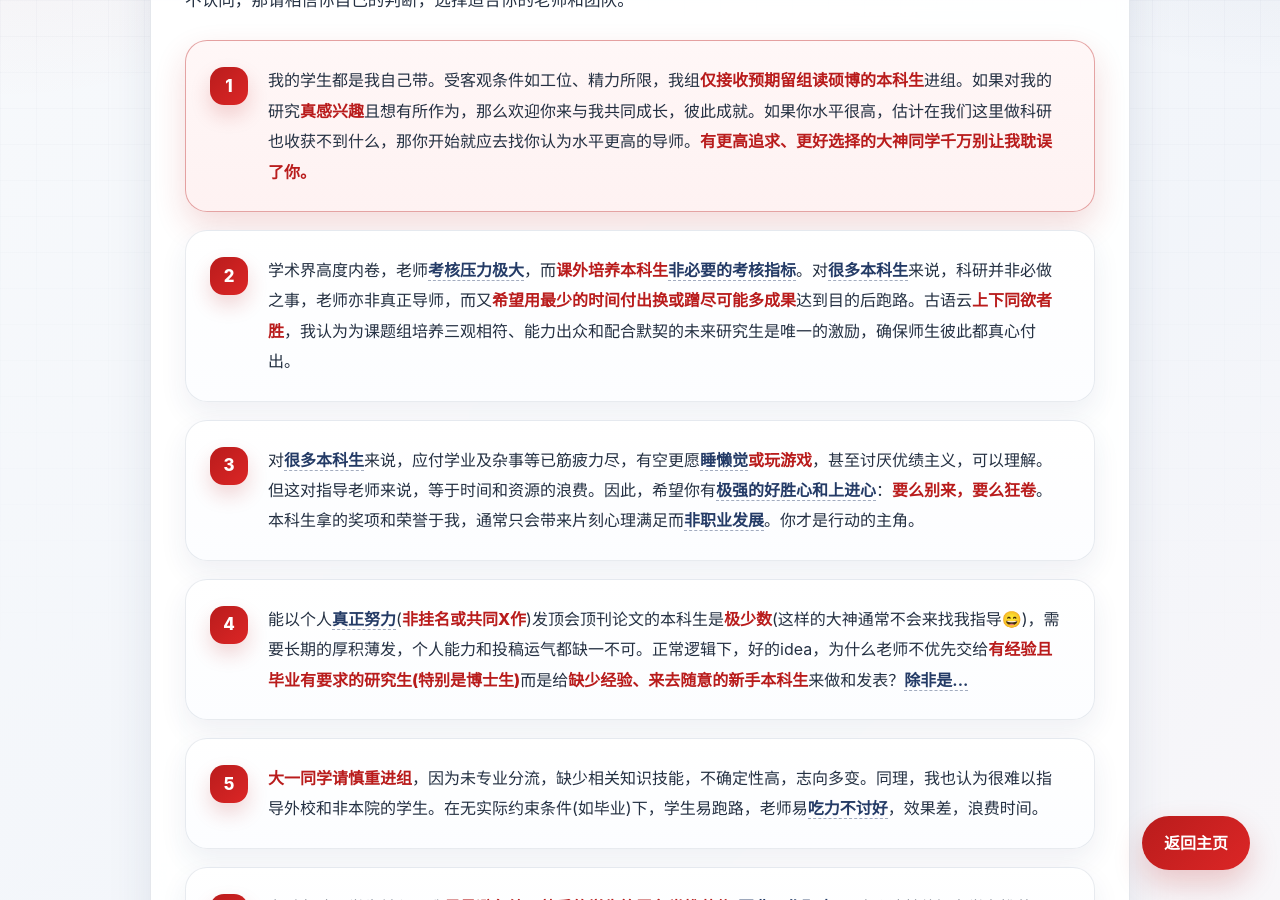
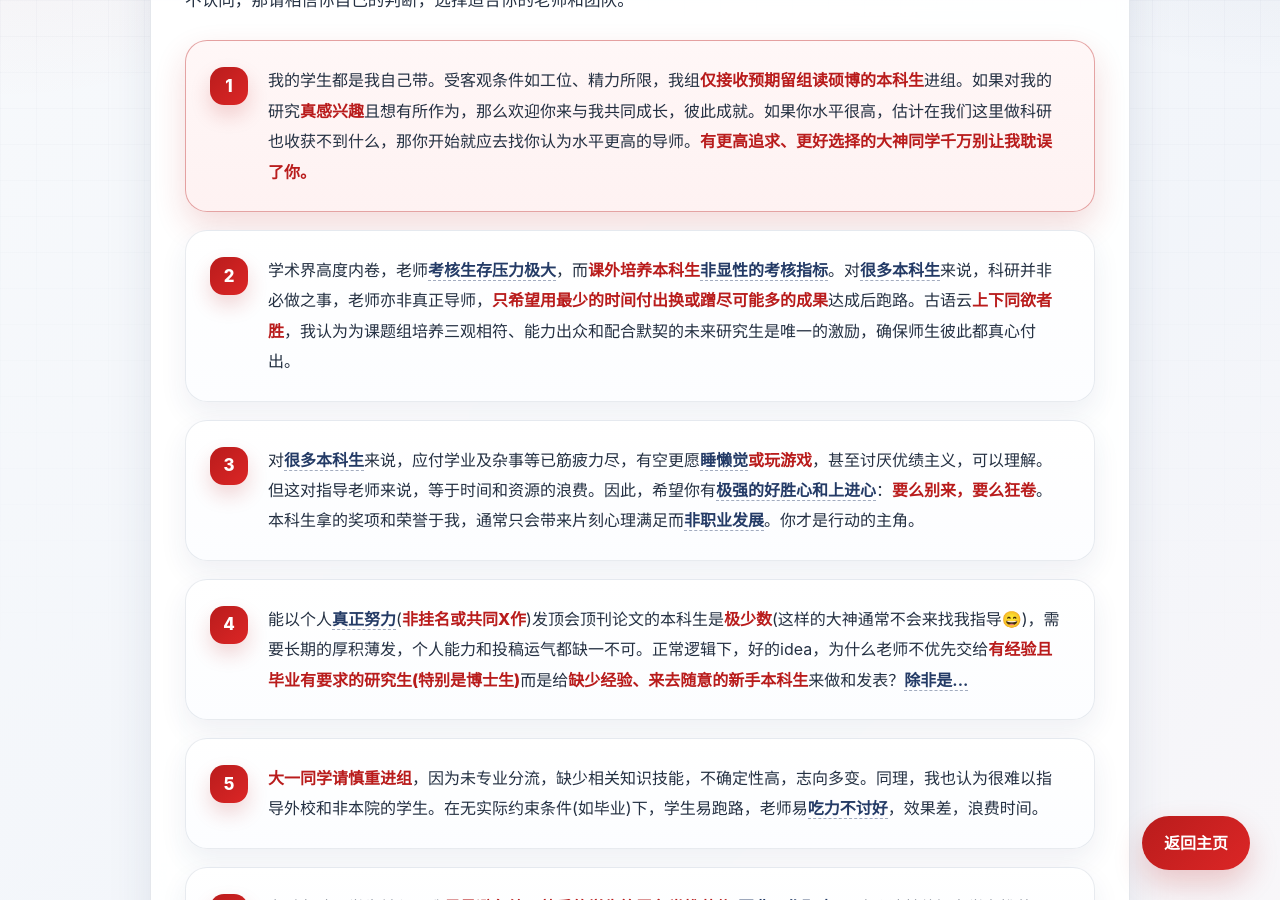
Before and after one commit to fangvv/Homepage, a Jekyll site: the page faq.html, which Jekyll copies as it is, in a window 1280 px wide and 900 px high, scrolled down 407 px. Built offline with Jekyll 4.4.1, drawn with Linux system fonts in a browser that asks for light colours; comment, search, counter and statistics services are not loaded.

Commit message:
Update faq.html

```diff
--- a/faq.html
+++ b/faq.html
@@ -50,12 +50,12 @@
                 <li class="li-priority">我的学生都是我自己带。受客观条件如工位、精力所限，我组<strong>仅接收预期留组读硕博的本科生</strong>进组。如果对我的研究<strong>真感兴趣</strong>且想有所作为，那么欢迎你来与我共同成长，彼此成就。如果你水平很高，估计在我们这里做科研也收获不到什么，那你开始就应去找你认为水平更高的导师。<strong>有更高追求、更好选择的大神同学千万别让我耽误了你。</strong></li>
 
                 <li>学术界高度内卷，老师<a href="https://www.zhihu.com/question/1976088728318538595" target="_blank"
-                        rel="noopener noreferrer">考核压力极大</a>，而<strong>课外培养本科生<a
+                        rel="noopener noreferrer">考核生存压力极大</a>，而<strong>课外培养本科生<a
                         href="https://www.zhihu.com/question/2067235011804320517/answer/2067634560196727558"
-                        target="_blank" rel="noopener noreferrer">非必要的考核指标</a></strong>。对<a
+                        target="_blank" rel="noopener noreferrer">非显性的考核指标</a></strong>。对<a
                         href="https://www.zhihu.com/question/2029984179363038791/answer/2052120711435655043"
                         target="_blank"
-                        rel="noopener noreferrer">很多本科生</a>来说，科研并非必做之事，老师亦非真正导师，而又<strong>希望用最少的时间付出换或蹭尽可能多成果</strong>达到目的后跑路。古语云<strong>上下同欲者胜</strong>，我认为为课题组培养三观相符、能力出众和配合默契的未来研究生是唯一的激励，确保师生彼此都真心付出。
+                        rel="noopener noreferrer">很多本科生</a>来说，科研并非必做之事，老师亦非真正导师，<strong>只希望用最少的时间付出换或蹭尽可能多的成果</strong>达成后跑路。古语云<strong>上下同欲者胜</strong>，我认为为课题组培养三观相符、能力出众和配合默契的未来研究生是唯一的激励，确保师生彼此都真心付出。
                 </li>
 
                 <li>对<a href="https://www.zhihu.com/question/2029984179363038791/answer/2052120711435655043"
```
